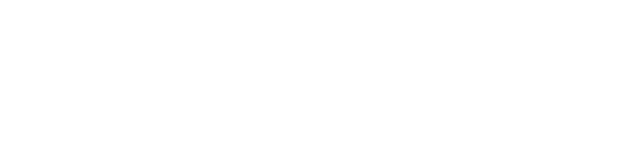
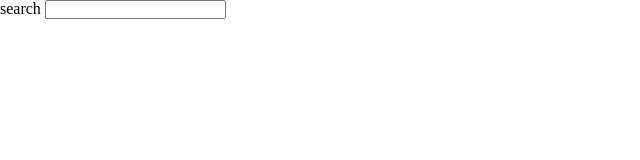
Before and after one commit to lethinh1702/BTBTS4, a plain HTML site: page index.html in a window 1280 px wide. Shown: the whole page, without its empty margins (0-640 px from the left). Drawn offline with Linux system fonts and the light colour scheme.

Commit message:
create form search - Leader

```diff
--- a/index.html
+++ b/index.html
@@ -10,7 +10,12 @@
 </head>
 
 <body>
-    <header></header>
+    <header>
+        <form action="">
+            <label for="">search</label>
+            <input type="text">
+        </form>
+    </header>
     <section class="carousel"></section>
     <footer></footer>
 </body>
```
